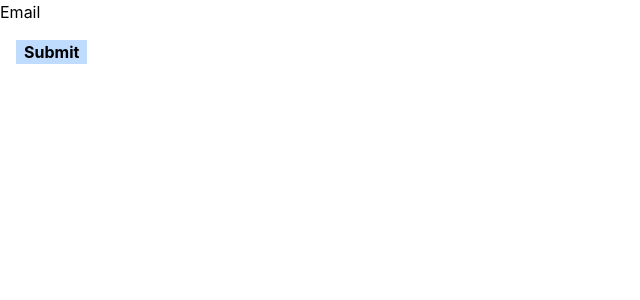
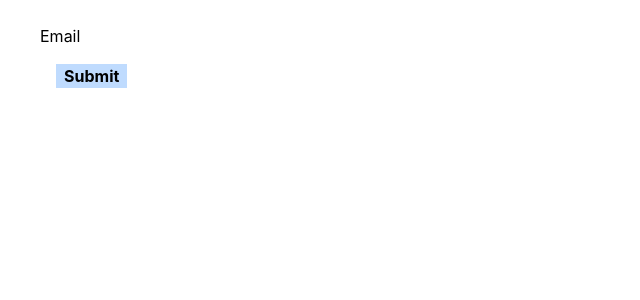
Before and after one commit to alpanakushwaha/Formik_project_2, a React (Create React App) app: page / in a window 1280 px wide. Shown: the top 300 px of the page, without its empty margins (0-640 px from the left). Built offline with nearby package versions, Linux system fonts and the light colour scheme.

Commit message:
email input form

```diff
--- a/src/components/FormikContainer.js
+++ b/src/components/FormikContainer.js
@@ -19,7 +19,7 @@ const FormikContainer = () => {
       onSubmit={onSubmit}
     >
       {(formik) => (
-        <Form>
+        <Form className="m-6 px-4 border-black">
           <FormikControl
             control="input"
             type="email"
--- a/src/components/TextError.js
+++ b/src/components/TextError.js
@@ -1,7 +1,7 @@
 import React from "react";
 
 function TextError(props) {
-  return <div className="error"></div>;
+  return <div className="error text-color-red">{props.children}</div>;
 }
 
 export default TextError;
```
